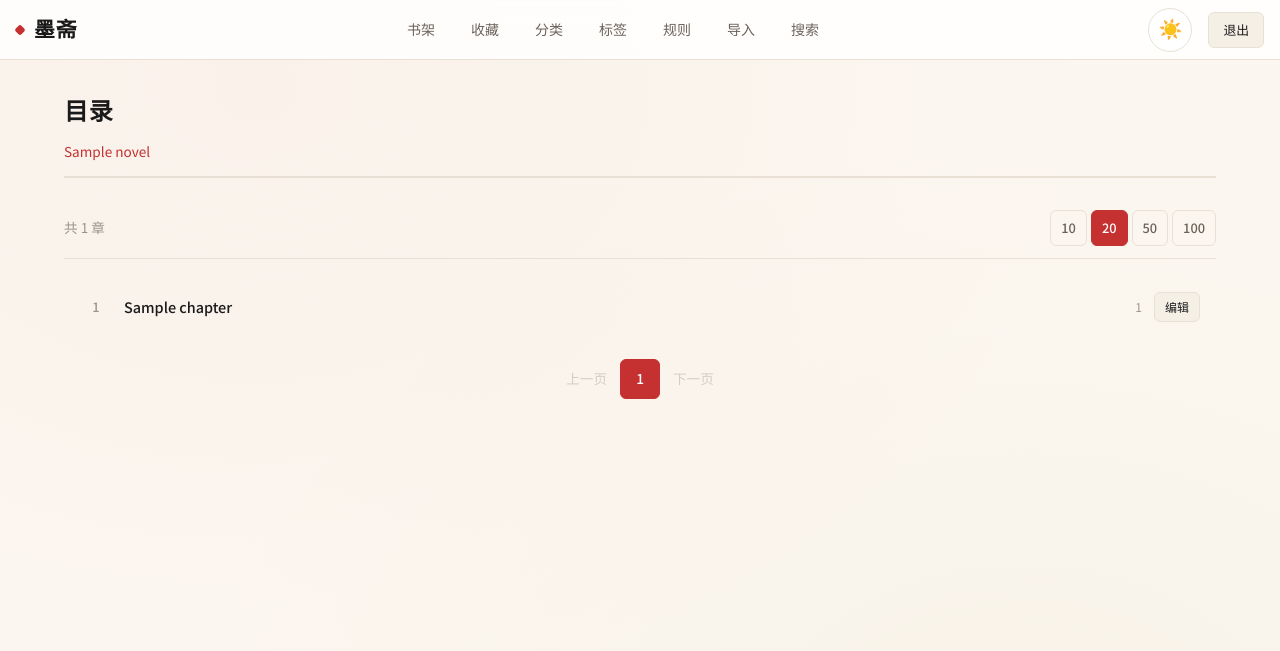
After one commit to kkfd008/flask-admin-sqlite-novel, a Flask app: page /novels/1/chapter in a window 1280 px wide. The commit adds this page. Shown: the top 651 px of the page. Run offline with Flask 3, Linux system fonts and the light colour scheme; the visitor is signed in with stand-in values (Sample User, id 1); tables that the repository leaves empty hold one stand-in row (values such as "Sample post").

Commit message:
feat: 新增章节目录分页路由 novels/<id>/chapter
- 新增路由 novels/<id>/chapter，支持分页浏览章节目录
- 默认每页 20 章，可选 10/20/50/100 每页
- 章节卡片列表：序号 + 标题(可点击阅读) + 字数 + 编辑按钮
- books/list.html 详情页改为只显示"查看全部章节"链接按钮
- 移动优先设计：全宽卡片、触摸友好、安全区域适配
- 空状态处理：无章节时显示空状态提示

新增测试 test_chapters.py (7 tests):
- 默认分页 20/页、page 参数、per_page 参数
- 每页选项 10/20/50/100 全部可用
- 详情页显示目录链接而非章节列表
- 空目录显示空状态

```diff
--- a/app/novels.py
+++ b/app/novels.py
@@ -41,6 +41,24 @@ def detail(id):
     chapters = Chapter.query.filter_by(novel_id=id).order_by(Chapter.order).all()
     all_tags = Tag.query.all()
     return render_template('novels/detail.html', novel=novel, chapters=chapters, all_tags=all_tags)
+
+
+@novels_bp.route('/<int:id>/chapter')
+@login_required
+def chapter_directory(id):
+    novel = Novel.query.get_or_404(id)
+    page = request.args.get('page', 1, type=int)
+    per_page = request.args.get('per_page', 20, type=int)
+    # 允许的每页选项
+    if per_page not in (10, 20, 50, 100):
+        per_page = 20
+
+    pagination = Chapter.query.filter_by(novel_id=id)\
+        .order_by(Chapter.order)\
+        .paginate(page=page, per_page=per_page, error_out=False)
+
+    return render_template('novels/chapters.html', novel=novel, pagination=pagination,
+                          per_page=per_page, page=page)
 
 
 @novels_bp.route('/<int:id>/delete', methods=['POST'])
--- /dev/null
+++ b/app/templates/novels/chapters.html
@@ -0,0 +1,263 @@
+{% extends "base.html" %}
+{% block title %}{{ novel.title }} · 目录 · 墨斋{% endblock %}
+{% block content %}
+
+<style>
+/* ============================================
+   Chapter Directory — Mobile-First Styles
+   ============================================ */
+
+.page-header { margin-bottom: 20px; padding-bottom: 12px; border-bottom: 2px solid var(--border); }
+.page-header h1 {
+  font-family: var(--font-display);
+  font-size: 1.3rem;
+  font-weight: 700;
+  color: var(--text-primary);
+  margin-bottom: 4px;
+}
+.page-header .novel-link {
+  font-size: 0.85rem;
+  color: var(--accent);
+  text-decoration: none;
+}
+.page-header .novel-link:hover { text-decoration: underline; }
+
+/* --- Per-page selector --- */
+.per-page-bar {
+  display: flex;
+  align-items: center;
+  justify-content: space-between;
+  gap: 12px;
+  padding: 12px 0;
+  margin-bottom: 16px;
+  border-bottom: 1px solid var(--border);
+  flex-wrap: wrap;
+}
+.per-page-bar .total-info {
+  font-size: 0.85rem;
+  color: var(--text-muted);
+}
+.per-page-bar .per-page-options {
+  display: flex;
+  gap: 4px;
+}
+.per-page-bar .per-page-options a {
+  display: inline-flex;
+  align-items: center;
+  justify-content: center;
+  min-width: 36px;
+  min-height: 36px;
+  padding: 4px 10px;
+  font-size: 0.8rem;
+  font-weight: 500;
+  border-radius: var(--radius-sm);
+  border: 1px solid var(--border);
+  color: var(--text-secondary);
+  text-decoration: none;
+  transition: all var(--transition);
+}
+.per-page-bar .per-page-options a.active {
+  background: var(--accent);
+  color: #fff;
+  border-color: var(--accent);
+}
+.per-page-bar .per-page-options a:active {
+  transform: scale(0.95);
+}
+
+/* --- Chapter Cards --- */
+.chapter-card {
+  display: flex;
+  align-items: center;
+  gap: 12px;
+  padding: 12px 14px;
+  border-radius: var(--radius-sm);
+  transition: background var(--transition);
+  min-height: 48px;
+}
+.chapter-card:nth-child(even) {
+  background: var(--bg-elevated);
+}
+.chapter-card:active {
+  background: var(--accent-subtle);
+}
+.chapter-card .ch-order {
+  font-size: 0.8rem;
+  color: var(--text-muted);
+  font-weight: 500;
+  flex-shrink: 0;
+  min-width: 32px;
+  text-align: center;
+  font-variant-numeric: tabular-nums;
+}
+.chapter-card .ch-title {
+  flex: 1;
+  min-width: 0;
+}
+.chapter-card .ch-title a {
+  font-size: 0.9rem;
+  font-weight: 500;
+  color: var(--text-primary);
+  text-decoration: none;
+  display: block;
+  white-space: nowrap;
+  overflow: hidden;
+  text-overflow: ellipsis;
+  min-height: 44px;
+  line-height: 44px;
+  -webkit-tap-highlight-color: transparent;
+}
+.chapter-card .ch-title a:hover,
+.chapter-card .ch-title a:active {
+  color: var(--accent);
+}
+.chapter-card .ch-word-count {
+  font-size: 0.75rem;
+  color: var(--text-muted);
+  flex-shrink: 0;
+  font-variant-numeric: tabular-nums;
+}
+.chapter-card .ch-edit {
+  flex-shrink: 0;
+}
+
+/* --- Pagination --- */
+.pagination {
+  display: flex;
+  align-items: center;
+  justify-content: center;
+  gap: 4px;
+  padding: 20px 0 12px;
+  flex-wrap: wrap;
+}
+.pagination a, .pagination span {
+  display: inline-flex;
+  align-items: center;
+  justify-content: center;
+  min-width: 40px;
+  min-height: 40px;
+  padding: 4px 8px;
+  font-size: 0.85rem;
+  font-weight: 500;
+  border-radius: var(--radius-sm);
+  border: 1px solid var(--border);
+  color: var(--text-secondary);
+  text-decoration: none;
+  transition: all var(--transition);
+  font-variant-numeric: tabular-nums;
+}
+.pagination a.active {
+  background: var(--accent);
+  color: #fff;
+  border-color: var(--accent);
+}
+.pagination a:hover:not(.active) {
+  background: var(--bg-elevated);
+}
+.pagination a:active {
+  transform: scale(0.95);
+}
+.pagination span.disabled {
+  color: var(--text-muted);
+  border-color: transparent;
+  opacity: 0.4;
+}
+
+/* --- Empty State --- */
+.chapter-empty {
+  text-align: center;
+  padding: 60px 20px;
+  color: var(--text-muted);
+}
+.chapter-empty .empty-icon {
+  font-size: 3rem;
+  margin-bottom: 12px;
+  opacity: 0.4;
+}
+.chapter-empty .empty-text {
+  font-family: var(--font-display);
+  font-size: 1.1rem;
+  color: var(--text-secondary);
+  margin-bottom: 4px;
+}
+.chapter-empty .empty-sub {
+  font-size: 0.85rem;
+  color: var(--text-muted);
+}
+
+/* --- Desktop (≥769px) --- */
+@media (min-width: 769px) {
+  .page-header h1 { font-size: 1.5rem; }
+  .chapter-card { padding: 10px 16px; }
+}
+</style>
+
+<!-- ====== Header ====== -->
+<div class="page-header">
+  <h1>目录</h1>
+  <a href="{{ url_for('novels.detail', id=novel.id) }}" class="novel-link">{{ novel.title }}</a>
+</div>
+
+<!-- ====== Per-page selector ====== -->
+{% if pagination.total > 0 %}
+<div class="per-page-bar">
+  <span class="total-info">共 {{ pagination.total }} 章</span>
+  <div class="per-page-options">
+    {% for n in [10, 20, 50, 100] %}
+    <a href="{{ url_for('novels.chapter_directory', id=novel.id, per_page=n, page=1) }}"
+       class="{% if per_page == n %}active{% endif %}">{{ n }}</a>
+    {% endfor %}
+  </div>
+</div>
+{% endif %}
+
+<!-- ====== Chapter Cards ====== -->
+{% if pagination.items %}
+<div>
+  {% for ch in pagination.items %}
+  <div class="chapter-card">
+    <span class="ch-order">{{ ch.order }}</span>
+    <span class="ch-title">
+      <a href="{{ url_for('reading.read_chapter', novel_id=novel.id, chapter_id=ch.id) }}">{{ ch.title }}</a>
+    </span>
+    <span class="ch-word-count">{{ ch.word_count }}</span>
+    <span class="ch-edit">
+      <a href="{{ url_for('editor.edit_chapter', novel_id=novel.id, chapter_id=ch.id) }}" class="btn btn-secondary btn-xs">编辑</a>
+    </span>
+  </div>
+  {% endfor %}
+</div>
+
+<!-- ====== Pagination ====== -->
+<div class="pagination">
+  {% if pagination.has_prev %}
+  <a href="{{ url_for('novels.chapter_directory', id=novel.id, per_page=per_page, page=pagination.prev_num) }}">上一页</a>
+  {% else %}
+  <span class="disabled">上一页</span>
+  {% endif %}
+
+  {% for p in pagination.iter_pages(left_edge=1, right_edge=1, left_current=2, right_current=2) %}
+    {% if p %}
+    <a href="{{ url_for('novels.chapter_directory', id=novel.id, per_page=per_page, page=p) }}"
+       class="{% if p == pagination.page %}active{% endif %}">{{ p }}</a>
+    {% else %}
+    <span class="disabled">…</span>
+    {% endif %}
+  {% endfor %}
+
+  {% if pagination.has_next %}
+  <a href="{{ url_for('novels.chapter_directory', id=novel.id, per_page=per_page, page=pagination.next_num) }}">下一页</a>
+  {% else %}
+  <span class="disabled">下一页</span>
+  {% endif %}
+</div>
+
+{% else %}
+<div class="chapter-empty">
+  <div class="empty-icon">📖</div>
+  <div class="empty-text">暂无章节</div>
+  <div class="empty-sub">请先导入小说内容</div>
+</div>
+{% endif %}
+
+{% endblock %}
```
Also changed, not shown: app/templates/novels/detail.html (+5 -48 lines), tests/unit/test_chapters.py (added, +210 -0 lines).
